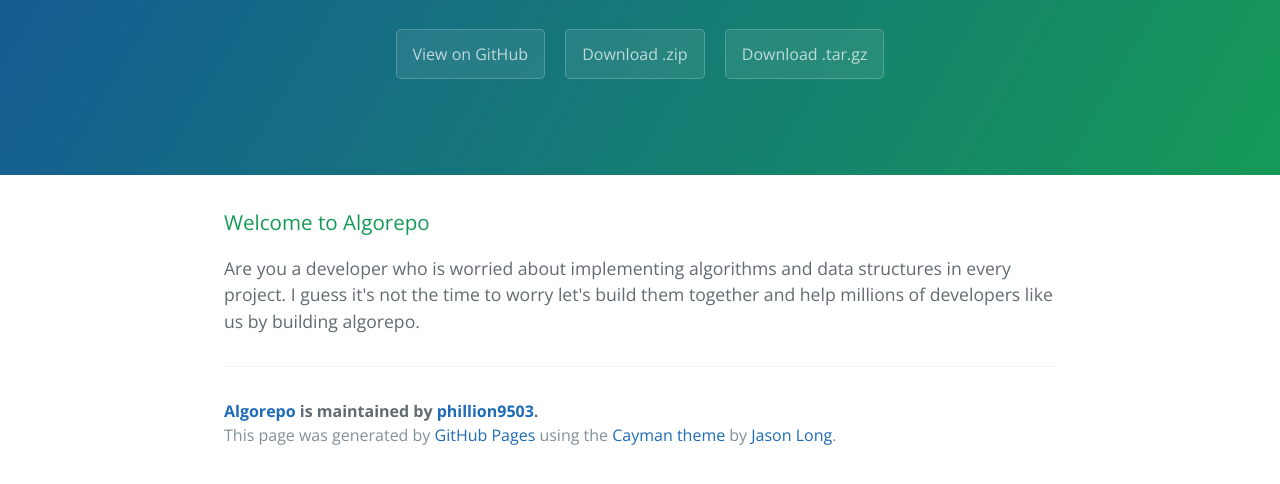
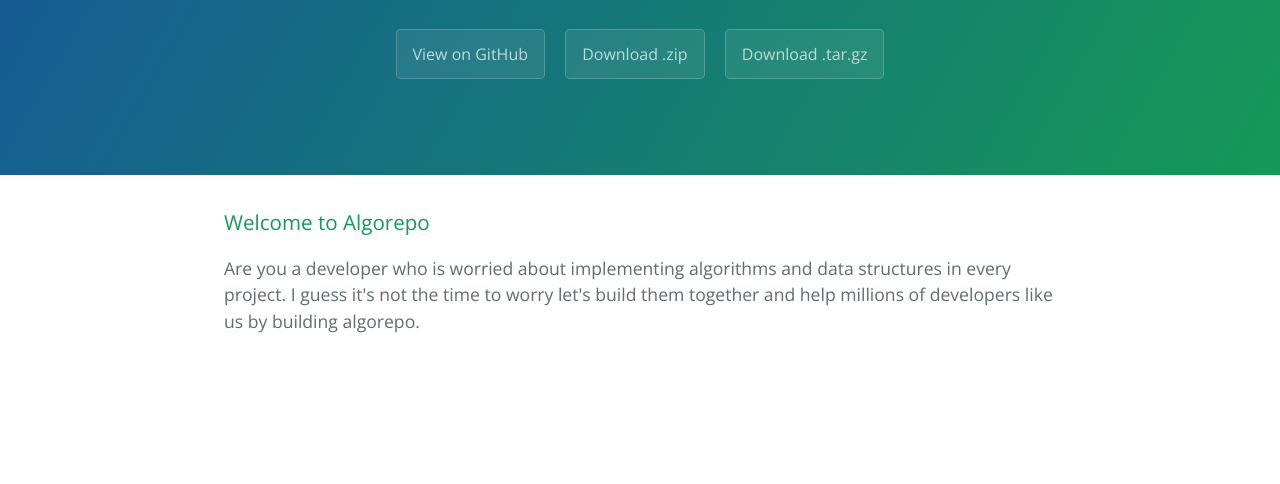
Before and after one commit to phillion9503/algorepo, a plain HTML site: page index.html in a window 1280 px wide. Shown: the part 208-692 px from the top of the page. Drawn offline with nearby package versions, Linux system fonts and the light colour scheme.

Commit message:
Update index.html

```diff
--- a/index.html
+++ b/index.html
@@ -2,7 +2,7 @@
 <html lang="en-us">
   <head>
     <meta charset="UTF-8">
-    <title>Algorepo by phillion9503</title>
+    <title>Algorepo</title>
     <meta name="viewport" content="width=device-width, initial-scale=1">
     <link rel="stylesheet" type="text/css" href="stylesheets/normalize.css" media="screen">
     <link href='https://fonts.googleapis.com/css?family=Open+Sans:400,700' rel='stylesheet' type='text/css'>
@@ -24,12 +24,6 @@
 
 <p>Are you a developer who is worried about implementing algorithms and data structures in every project. I guess it's not the time to worry let's build them together and help millions of developers like us by building algorepo.</p>
 
-      <footer class="site-footer">
-        <span class="site-footer-owner"><a href="https://github.com/phillion9503/algorepo">Algorepo</a> is maintained by <a href="https://github.com/phillion9503">phillion9503</a>.</span>
-
-        <span class="site-footer-credits">This page was generated by <a href="https://pages.github.com">GitHub Pages</a> using the <a href="https://github.com/jasonlong/cayman-theme">Cayman theme</a> by <a href="https://twitter.com/jasonlong">Jason Long</a>.</span>
-      </footer>
-
     </section>
 
 
```
